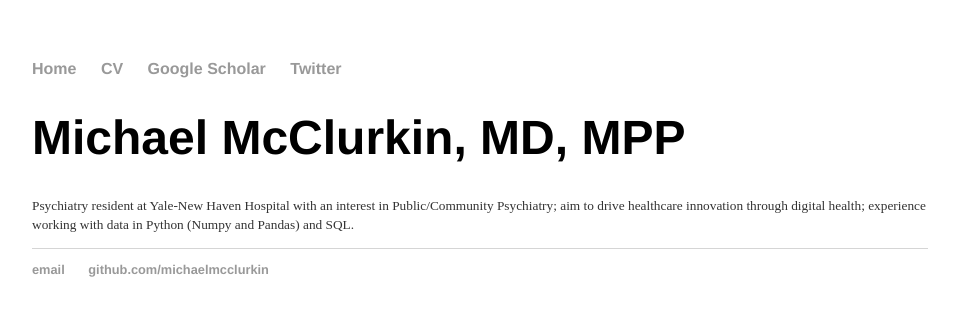
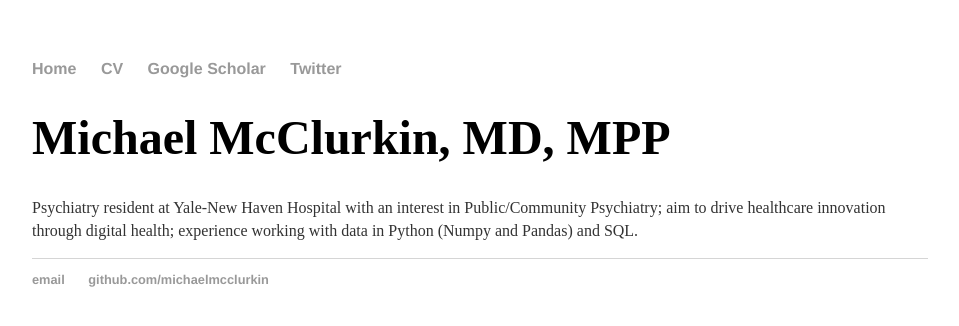
Before and after one commit to michaelmcclurkin/michaelmcclurkin.github.io, a Jekyll site: the page built from index.html, in a window 1280 px wide. Shown: the top 326 px of the page, without its empty margins (160-1119 px from the left). Built offline with Jekyll 4.4.1, drawn with Linux system fonts in a browser that asks for light colours.

Commit message:
Update main.css

```diff
--- a/css/main.css
+++ b/css/main.css
@@ -21,10 +21,10 @@ a:hover {
 }
 h1 {
     font-size: 3em;
-    font-family:'Helvetica', 'Arial', 'Sans-Serif';
+    font-family: "Times New Roman", Times, serif;
 }
 p {
-    font-size: smaller;
+    font-size: font-size: 1.5em;
     line-height: 1.4em;
     color: #333;
 }
```
